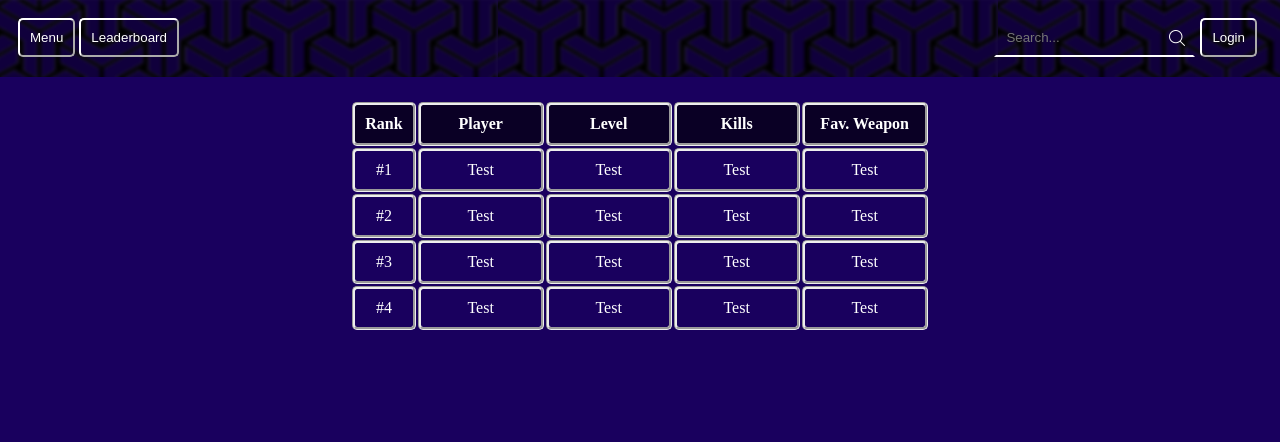
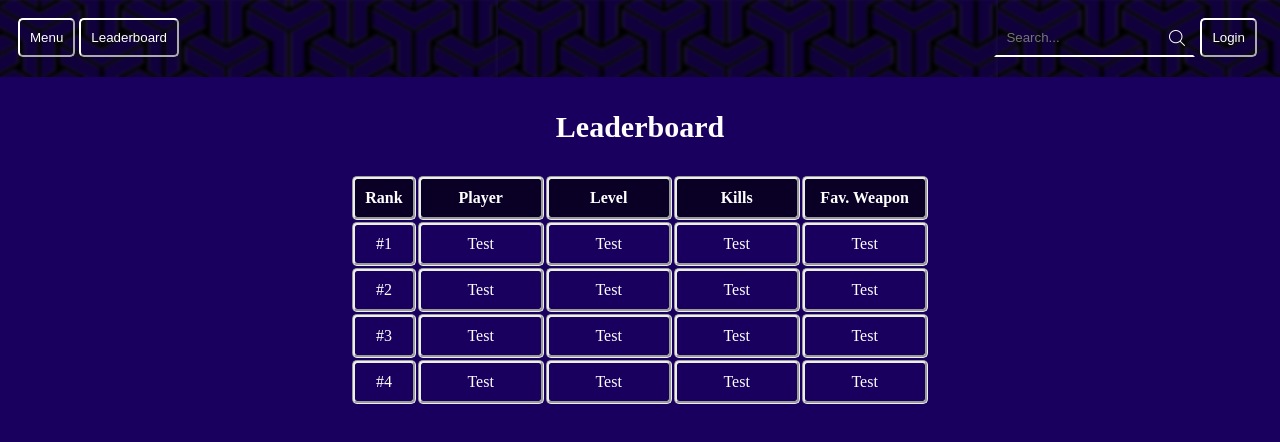
Before and after one commit to ovirtanen0/scrum-projekti, a plain HTML site: page FRONTEND/index.html in a window 1280 px wide. Drawn offline with Linux system fonts and the light colour scheme.

Commit message:
Title for leaderboard

```diff
--- a/FRONTEND/index.html
+++ b/FRONTEND/index.html
@@ -15,6 +15,7 @@
     </div><br>
     <center>
         <table class="tables">
+            <h2 class="table-text">Leaderboard</h2>
             <tr>
                 <th>Rank</th>
                 <th class="widetable">Player</th>
--- a/FRONTEND/styles.css
+++ b/FRONTEND/styles.css
@@ -56,3 +56,8 @@ td {
 .widetable {
     min-width: 100px;
 }
+
+.table-text {
+    color: white;
+    font-size: 30px;
+}
```
